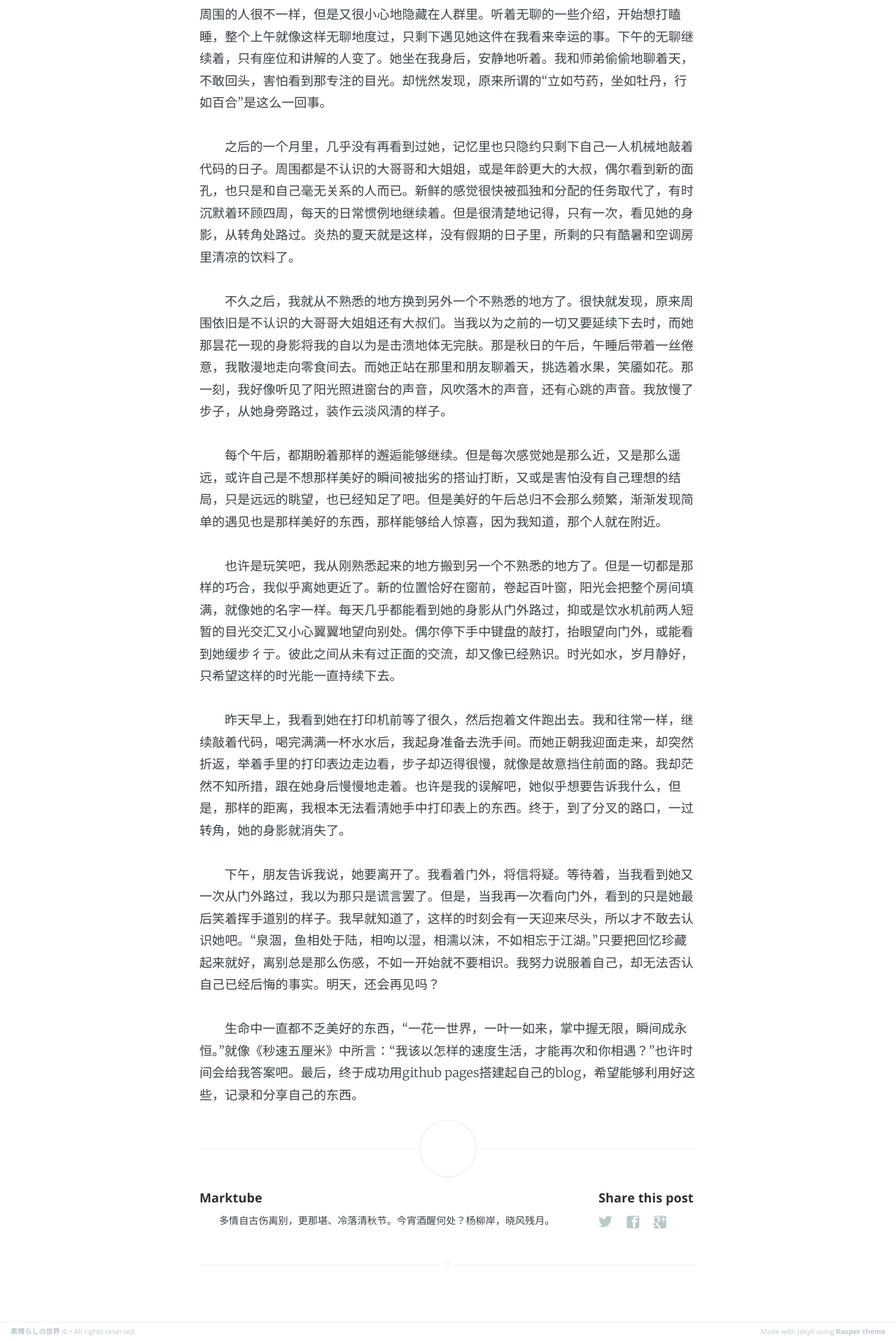
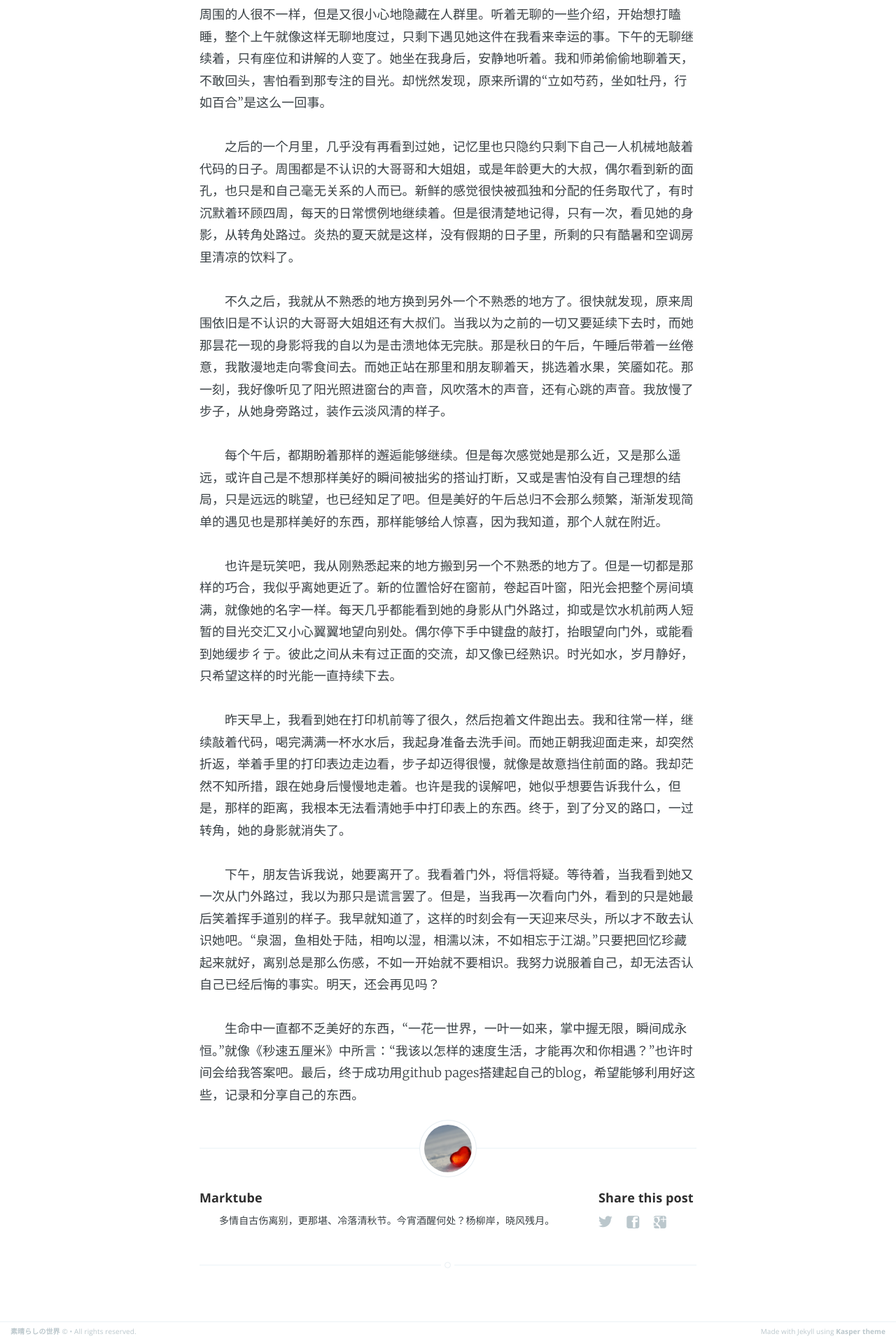
Before and after one commit to marktube/marktube.github.io, a Jekyll site: the page built from _posts/2017-02-25-See-you-tomorrow.html, in a window 1280 px wide. Shown: the part 716-2632 px from the top of the page at 70% size. Built offline with Jekyll 4.4.1, drawn with Linux system fonts in a browser that asks for light colours.

Commit message:
modify profile image

```diff
--- a/index.html
+++ b/index.html
@@ -45,7 +45,7 @@
         </section>
         <footer class="post-meta">
             {% if site.author %}
-                <img class="author-thumb" src="/assets/images/profile.png" alt="Author's profile picture" nopin="nopin" />
+                <img class="author-thumb" src="/assets/images/profile.jpg" alt="Author's profile picture" nopin="nopin" />
                 {{ site.author }}
             {% endif %}
             {% if post.categories.size > 0 %}
```
Also changed, not shown: assets/images/profile.jpg (added), assets/images/profile.png (deleted).
